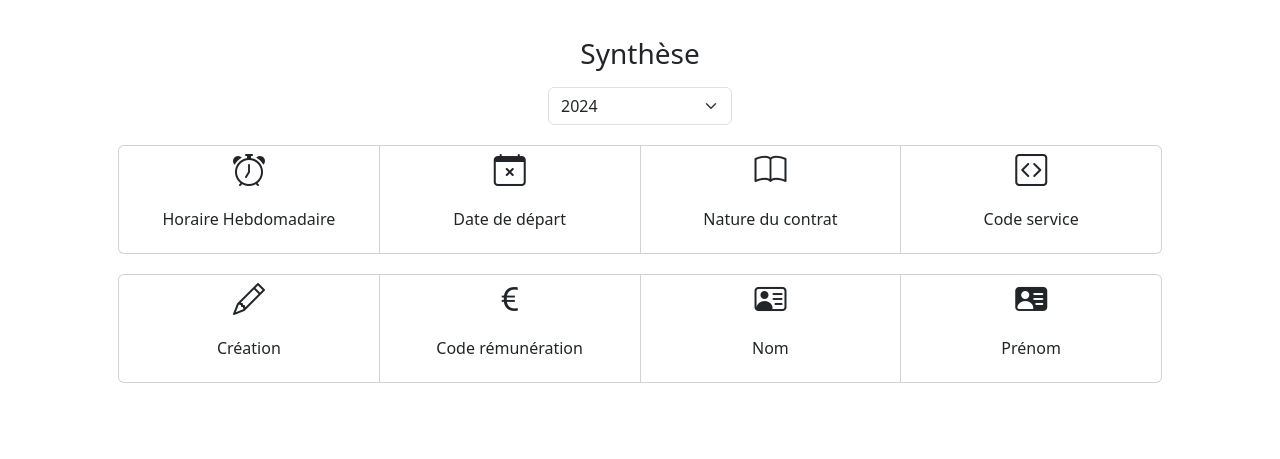
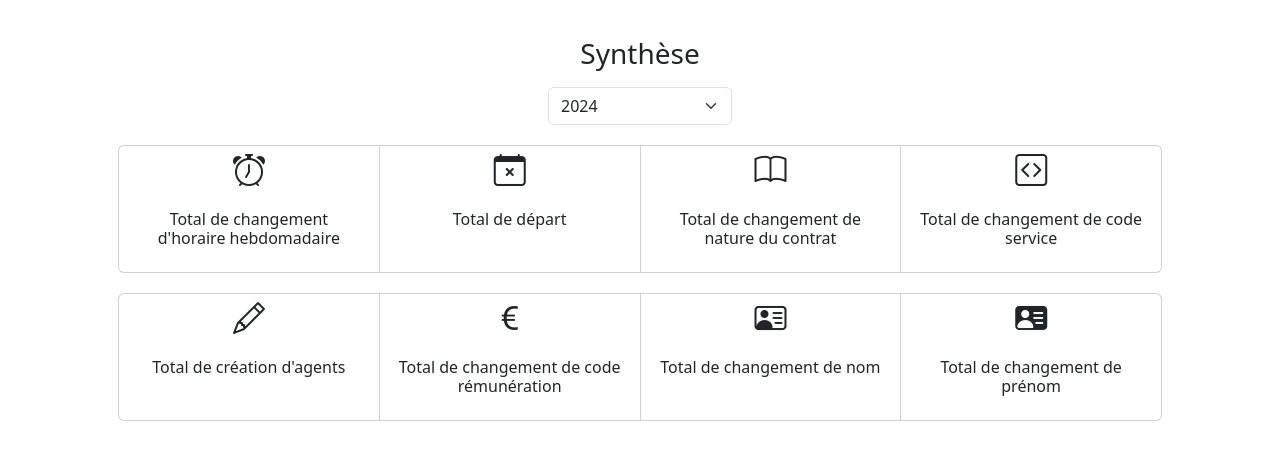
Before and after one commit to satch9/flux-oscarr, a plain HTML site: page index.html in a window 1280 px wide. Shown: the part 141-600 px from the top of the page. Drawn offline with nearby package versions, Linux system fonts and the light colour scheme.

Commit message:
chnagement intitulé sur page accueil

```diff
--- a/index.html
+++ b/index.html
@@ -45,28 +45,28 @@
                 <div class="card">
                     <i class="bi bi-alarm" style="font-size: 2rem; text-align: center;"></i>
                     <div class="card-body">
-                        <h6 class="card-title" style="text-align: center;">Horaire Hebdomadaire</h6>
+                        <h6 class="card-title" style="text-align: center;">Total de changement d'horaire hebdomadaire</h6>
                         <p class="card-text" id="horaire" style="font-size: 3rem; text-align: center;"></p>
                     </div>
                 </div>
                 <div class="card">
                     <i class="bi bi-calendar-x" style="font-size: 2rem; text-align: center;"></i>
                     <div class="card-body">
-                        <h6 class="card-title" style="text-align: center;">Date de départ</h6>
+                        <h6 class="card-title" style="text-align: center;">Total de départ</h6>
                         <p class="card-text" id="dateDepart" style="font-size: 3rem; text-align: center;"></p>
                     </div>
                 </div>
                 <div class="card">
                     <i class="bi bi-book" style="font-size: 2rem; text-align: center;"></i></i>
                     <div class="card-body">
-                        <h6 class="card-title" style="text-align: center;">Nature du contrat</h6>
+                        <h6 class="card-title" style="text-align: center;">Total de changement de nature du contrat</h6>
                         <p class="card-text" id="natureContrat" style="font-size: 3rem; text-align: center;"></p>
                     </div>
                 </div>
                 <div class="card">
                     <i class="bi bi-code-square" style="font-size: 2rem; text-align: center;"></i></i>
                     <div class="card-body">
-                        <h6 class="card-title" style="text-align: center;">Code service</h6>
+                        <h6 class="card-title" style="text-align: center;">Total de changement de code service</h6>
                         <p class="card-text" id="codeService" style="font-size: 3rem; text-align: center;"></p>
                     </div>
                 </div>
@@ -75,28 +75,28 @@
                 <div class="card">
                     <i class="bi bi-pencil" style="font-size: 2rem; text-align: center;"></i></i>
                     <div class="card-body">
-                        <h6 class="card-title" style="text-align: center;">Création</h6>
+                        <h6 class="card-title" style="text-align: center;">Total de création d'agents</h6>
                         <p class="card-text" id="creation" style="font-size: 3rem; text-align: center;"></p>
                     </div>
                 </div>
                 <div class="card">
                     <i class="bi bi-currency-euro" style="font-size: 2rem; text-align: center;"></i></i>
                     <div class="card-body">
-                        <h6 class="card-title" style="text-align: center;">Code rémunération</h6>
+                        <h6 class="card-title" style="text-align: center;">Total de changement de code rémunération</h6>
                         <p class="card-text" id="codeRemuneration" style="font-size: 3rem; text-align: center;"></p>
                     </div>
                 </div>
                 <div class="card">
                     <i class="bi bi-person-vcard" style="font-size: 2rem; text-align: center;"></i></i>
                     <div class="card-body">
-                        <h6 class="card-title" style="text-align: center;">Nom</h6>
+                        <h6 class="card-title" style="text-align: center;">Total de changement de nom</h6>
                         <p class="card-text" id="nom" style="font-size: 3rem; text-align: center;"></p>
                     </div>
                 </div>
                 <div class="card">
                     <i class="bi bi-person-vcard-fill" style="font-size: 2rem; text-align: center;"></i></i>
                     <div class="card-body">
-                        <h6 class="card-title" style="text-align: center;">Prénom</h6>
+                        <h6 class="card-title" style="text-align: center;">Total de changement de prénom</h6>
                         <p class="card-text" id="prenom" style="font-size: 3rem; text-align: center;"></p>
                     </div>
                 </div>
```
